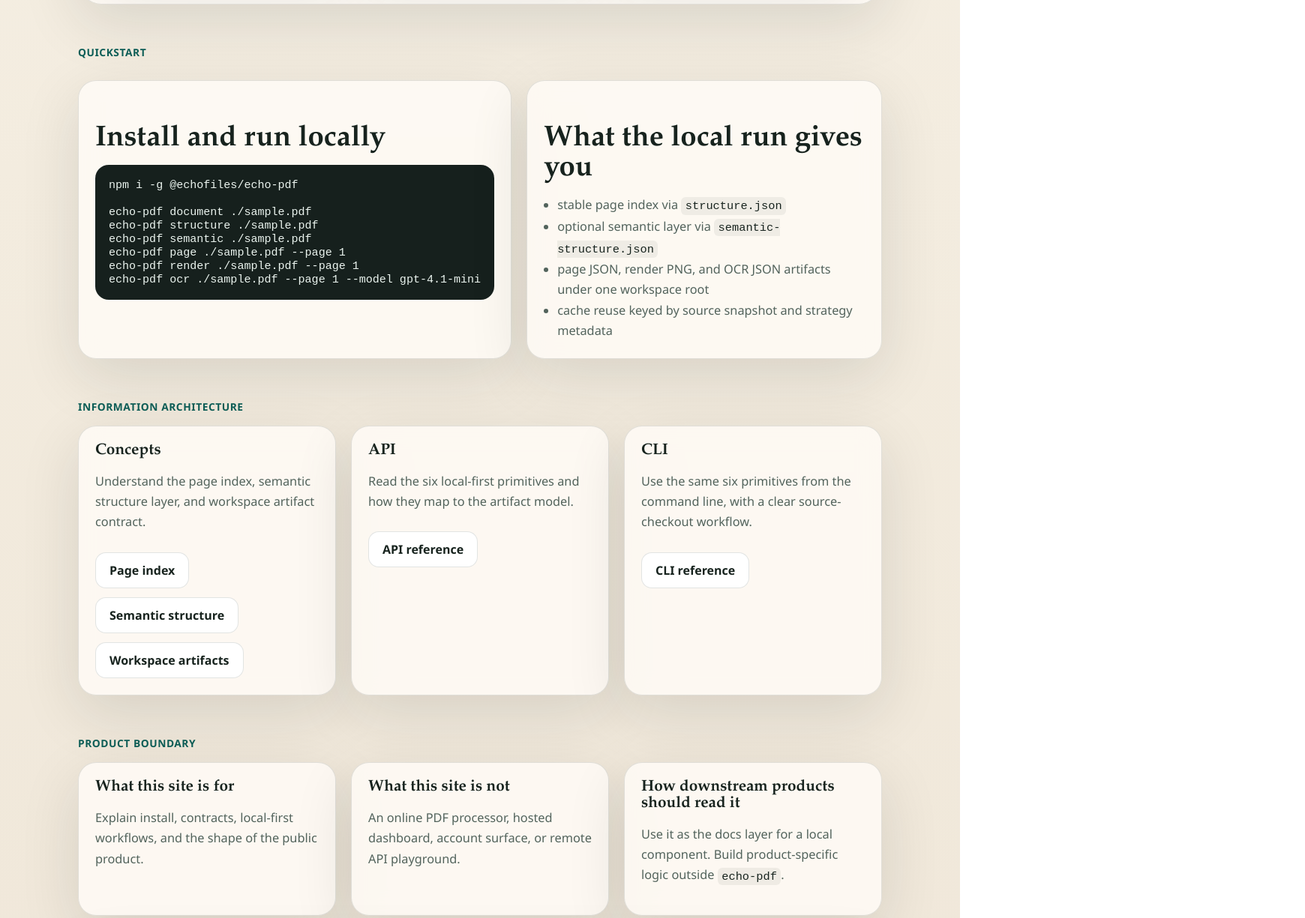
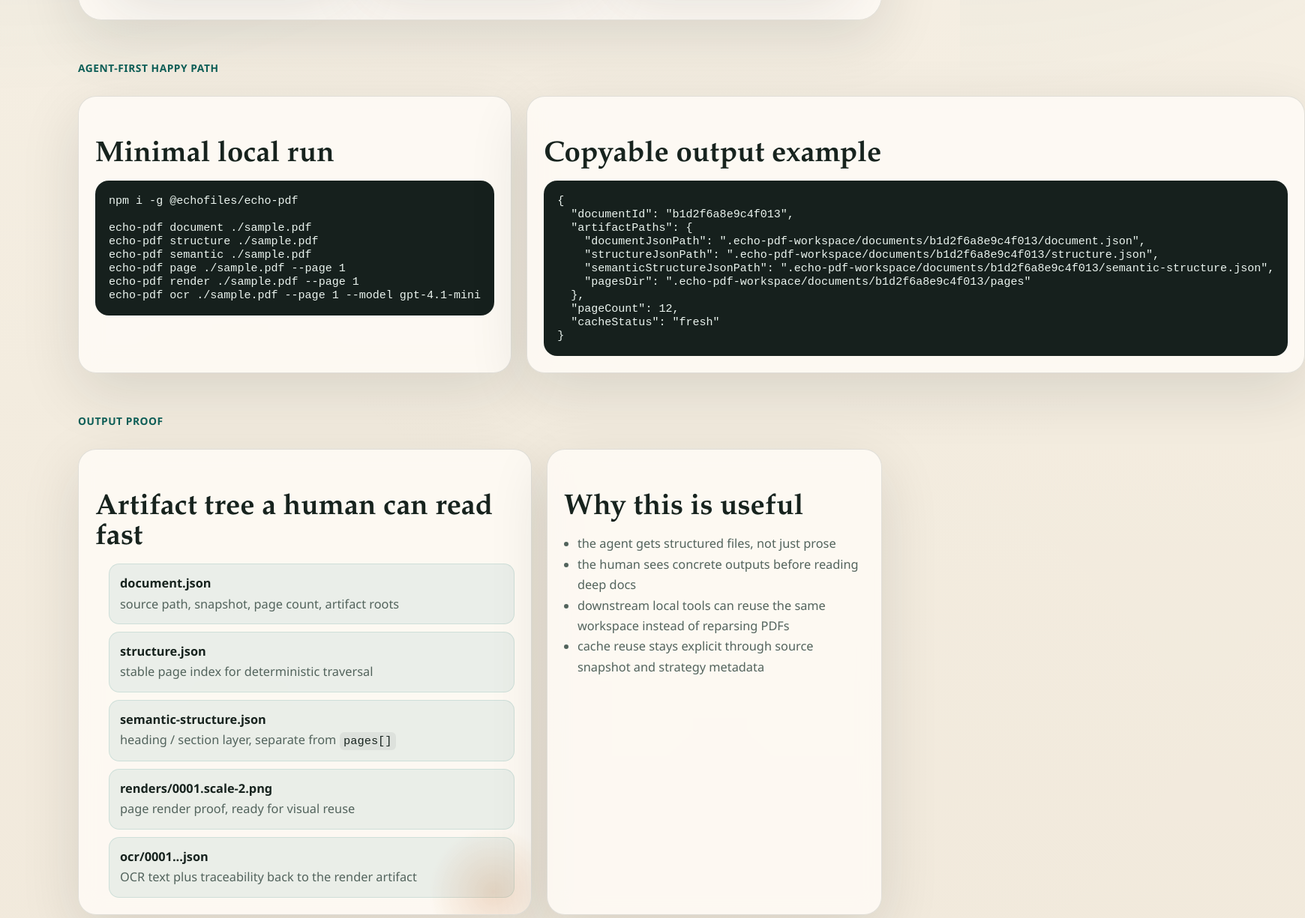
Before and after one commit to echofiles/echo-pdf, a website: page site/index.html in a window 1280 px wide. Shown: the part 998-2223 px from the top of the page at 75% size, 1740 px wide, since content can reach past the window. Drawn offline with Linux system fonts and the light colour scheme.

Commit message:
docs(site): add agent-friendly discovery and homepage proof (#60)

```diff
--- a/site/assets/styles.css
+++ b/site/assets/styles.css
@@ -146,7 +146,9 @@
 .two-col,
 .cards,
 .metrics,
-.info-grid {
+.info-grid,
+.example-grid,
+.proof-grid {
   display: grid;
   gap: 20px;
 }
@@ -253,6 +255,53 @@
 .cards,
 .info-grid {
   grid-template-columns: repeat(3, minmax(0, 1fr));
+}
+
+.example-grid {
+  grid-template-columns: 0.95fr 1.05fr;
+  margin-top: 26px;
+}
+
+.proof-grid {
+  grid-template-columns: 1.15fr 0.85fr;
+  margin-top: 26px;
+}
+
+.artifact-tree {
+  list-style: none;
+  margin: 0;
+  padding: 0;
+  display: grid;
+  gap: 10px;
+}
+
+.artifact-tree li {
+  margin: 0;
+  padding: 12px 14px;
+  border-radius: 14px;
+  background: rgba(15, 118, 110, 0.08);
+  border: 1px solid rgba(15, 118, 110, 0.12);
+}
+
+.artifact-tree li span {
+  display: block;
+  color: var(--text);
+  font-weight: 700;
+}
+
+.proof-card {
+  position: relative;
+  overflow: hidden;
+}
+
+.proof-card::after {
+  content: "";
+  position: absolute;
+  inset: auto -40px -60px auto;
+  width: 180px;
+  height: 180px;
+  border-radius: 50%;
+  background: radial-gradient(circle, rgba(180, 83, 9, 0.18), transparent 68%);
 }
 
 .card ul,
@@ -371,6 +420,8 @@
   .cards,
   .metrics,
   .info-grid,
+  .example-grid,
+  .proof-grid,
   .footer-grid {
     grid-template-columns: 1fr;
   }
--- a/site/index.html
+++ b/site/index.html
@@ -5,6 +5,13 @@
     <meta name="viewport" content="width=device-width, initial-scale=1">
     <title>echo-pdf Docs</title>
     <meta name="description" content="Static docs for echo-pdf, a local-first PDF context engine for AI agents.">
+    <meta property="og:title" content="echo-pdf Docs | Local-first PDF context for agents">
+    <meta property="og:description" content="Install echo-pdf as a local package + CLI, generate workspace artifacts, and give agents stable PDF context without a hosted service.">
+    <meta property="og:type" content="website">
+    <meta property="og:url" content="https://pdf.echofile.ai/">
+    <meta name="twitter:card" content="summary">
+    <meta name="twitter:title" content="echo-pdf Docs | Local-first PDF context for agents">
+    <meta name="twitter:description" content="Docs-only site for the local-first echo-pdf package, CLI, and workspace artifact contract.">
     <link rel="stylesheet" href="./assets/styles.css">
   </head>
   <body>
@@ -40,12 +47,12 @@
               </div>
             </div>
             <div class="panel">
-              <p class="kicker">Primary surfaces</p>
+              <p class="kicker">What an agent gets back</p>
               <ul>
-                <li><code>@echofiles/echo-pdf</code> npm package</li>
-                <li><code>echo-pdf</code> local CLI</li>
-                <li><code>.echo-pdf-workspace/</code> inspectable artifacts</li>
-                <li>static docs site for install and contracts</li>
+                <li><code>document.json</code> with source snapshot and page count</li>
+                <li><code>structure.json</code> with a stable <code>document -&gt; pages[]</code> index</li>
+                <li><code>semantic-structure.json</code> when semantic extraction is requested</li>
+                <li>page JSON, render PNG, and OCR JSON artifacts under one workspace root</li>
               </ul>
               <p class="kicker" style="margin-top:20px;">Non-goals in this phase</p>
               <ul>
@@ -72,10 +79,10 @@
           </div>
         </section>
 
-        <p class="section-label">Quickstart</p>
-        <section class="two-col">
+        <p class="section-label">Agent-first happy path</p>
+        <section class="example-grid">
           <div class="panel">
-            <h2>Install and run locally</h2>
+            <h2>Minimal local run</h2>
             <pre><code>npm i -g @echofiles/echo-pdf
 
 echo-pdf document ./sample.pdf
@@ -86,12 +93,40 @@
 echo-pdf ocr ./sample.pdf --page 1 --model gpt-4.1-mini</code></pre>
           </div>
           <div class="panel">
-            <h2>What the local run gives you</h2>
+            <h2>Copyable output example</h2>
+            <pre><code>{
+  "documentId": "b1d2f6a8e9c4f013",
+  "artifactPaths": {
+    "documentJsonPath": ".echo-pdf-workspace/documents/b1d2f6a8e9c4f013/document.json",
+    "structureJsonPath": ".echo-pdf-workspace/documents/b1d2f6a8e9c4f013/structure.json",
+    "semanticStructureJsonPath": ".echo-pdf-workspace/documents/b1d2f6a8e9c4f013/semantic-structure.json",
+    "pagesDir": ".echo-pdf-workspace/documents/b1d2f6a8e9c4f013/pages"
+  },
+  "pageCount": 12,
+  "cacheStatus": "fresh"
+}</code></pre>
+          </div>
+        </section>
+
+        <p class="section-label">Output proof</p>
+        <section class="proof-grid">
+          <article class="panel proof-card">
+            <h2>Artifact tree a human can read fast</h2>
+            <ul class="artifact-tree">
+              <li><span>document.json</span>source path, snapshot, page count, artifact roots</li>
+              <li><span>structure.json</span>stable page index for deterministic traversal</li>
+              <li><span>semantic-structure.json</span>heading / section layer, separate from <code>pages[]</code></li>
+              <li><span>renders/0001.scale-2.png</span>page render proof, ready for visual reuse</li>
+              <li><span>ocr/0001...json</span>OCR text plus traceability back to the render artifact</li>
+            </ul>
+          </article>
+          <article class="panel">
+            <h2>Why this is useful</h2>
             <ul>
-              <li>stable page index via <code>structure.json</code></li>
-              <li>optional semantic layer via <code>semantic-structure.json</code></li>
-              <li>page JSON, render PNG, and OCR JSON artifacts under one workspace root</li>
-              <li>cache reuse keyed by source snapshot and strategy metadata</li>
+              <li>the agent gets structured files, not just prose</li>
+              <li>the human sees concrete outputs before reading deep docs</li>
+              <li>downstream local tools can reuse the same workspace instead of reparsing PDFs</li>
+              <li>cache reuse stays explicit through source snapshot and strategy metadata</li>
             </ul>
           </div>
         </section>
@@ -161,9 +196,9 @@
           <div>
             <p class="kicker">Repository docs</p>
             <ul>
-              <li><code>docs/PRODUCT.md</code></li>
-              <li><code>docs/PACKAGING.md</code></li>
-              <li><code>docs/WORKSPACE_CONTRACT.md</code></li>
+              <li><a href="https://github.com/JFHuang746/echo-pdf/blob/master/docs/PRODUCT.md">docs/PRODUCT.md</a></li>
+              <li><a href="https://github.com/JFHuang746/echo-pdf/blob/master/docs/PACKAGING.md">docs/PACKAGING.md</a></li>
+              <li><a href="https://github.com/JFHuang746/echo-pdf/blob/master/docs/WORKSPACE_CONTRACT.md">docs/WORKSPACE_CONTRACT.md</a></li>
             </ul>
           </div>
         </div>
--- /dev/null
+++ b/site/robots.txt
@@ -0,0 +1,4 @@
+User-agent: *
+Allow: /
+
+Sitemap: https://pdf.echofile.ai/sitemap.xml
```
Also changed, not shown: site/llms.txt (added, +32 -0 lines), site/sitemap.xml (added, +24 -0 lines).
